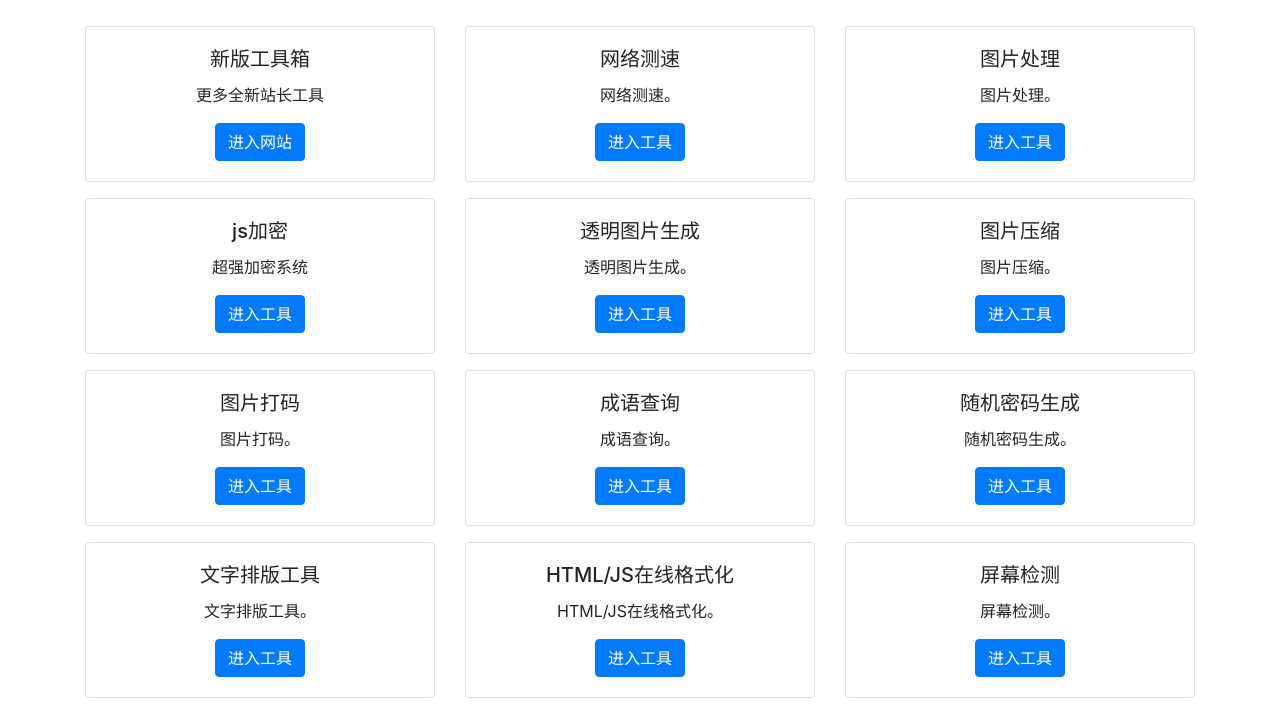
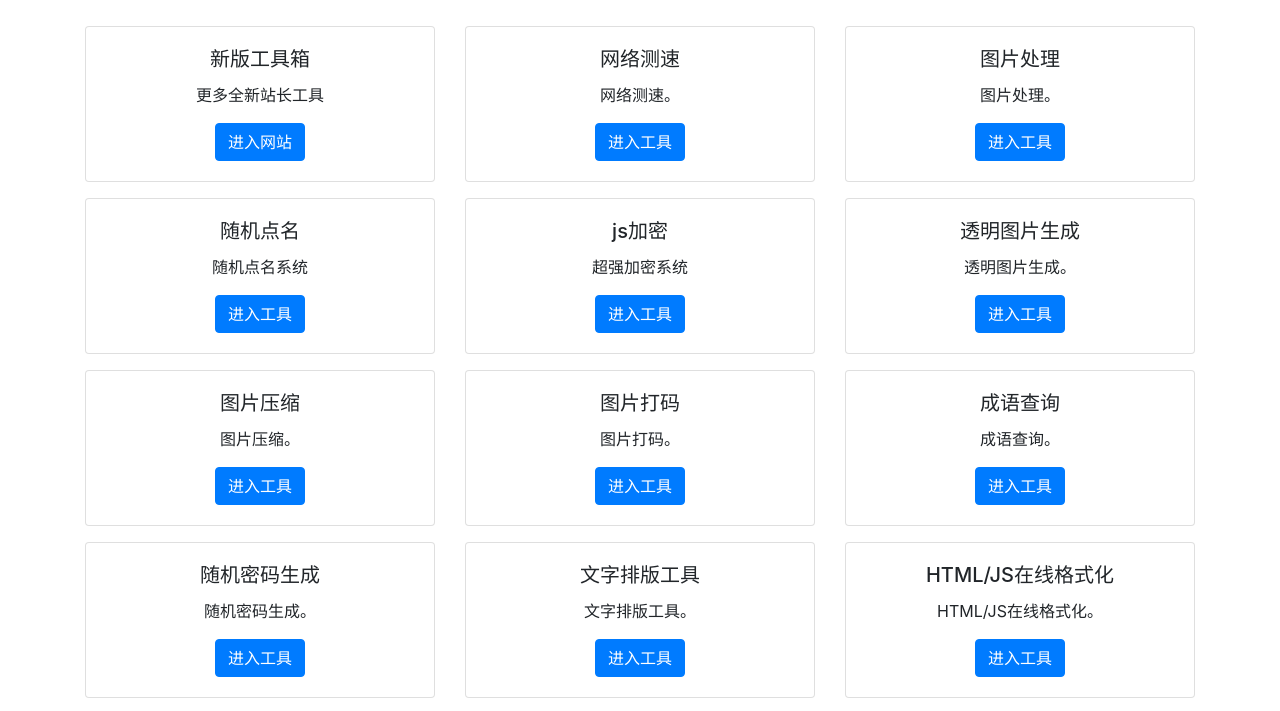
Before and after one commit to wawacm/tool, a plain HTML site: page index.html in a window 1280 px wide. Shown: the part 86-797 px from the top of the page. Drawn offline with nearby package versions, Linux system fonts and the light colour scheme.

Commit message:
Add files via upload

```diff
--- a/index.html
+++ b/index.html
@@ -41,6 +41,15 @@
                     <h5 class="card-title">图片处理</h5>
                     <p class="card-text">图片处理。</p>
                     <a href="./pic.html" class="btn btn-primary" target="_blank">进入工具</a>
+                </div>
+            </div>
+        </div>
+		        <div class="col-sm-6 col-lg-4 mb-3">
+            <div class="card">
+                <div class="card-body text-center">
+                    <h5 class="card-title">随机点名</h5>
+                    <p class="card-text">随机点名系统</p>
+                    <a href="./RRC.html" class="btn btn-primary" target="_blank">进入工具</a>
                 </div>
             </div>
         </div>
```
